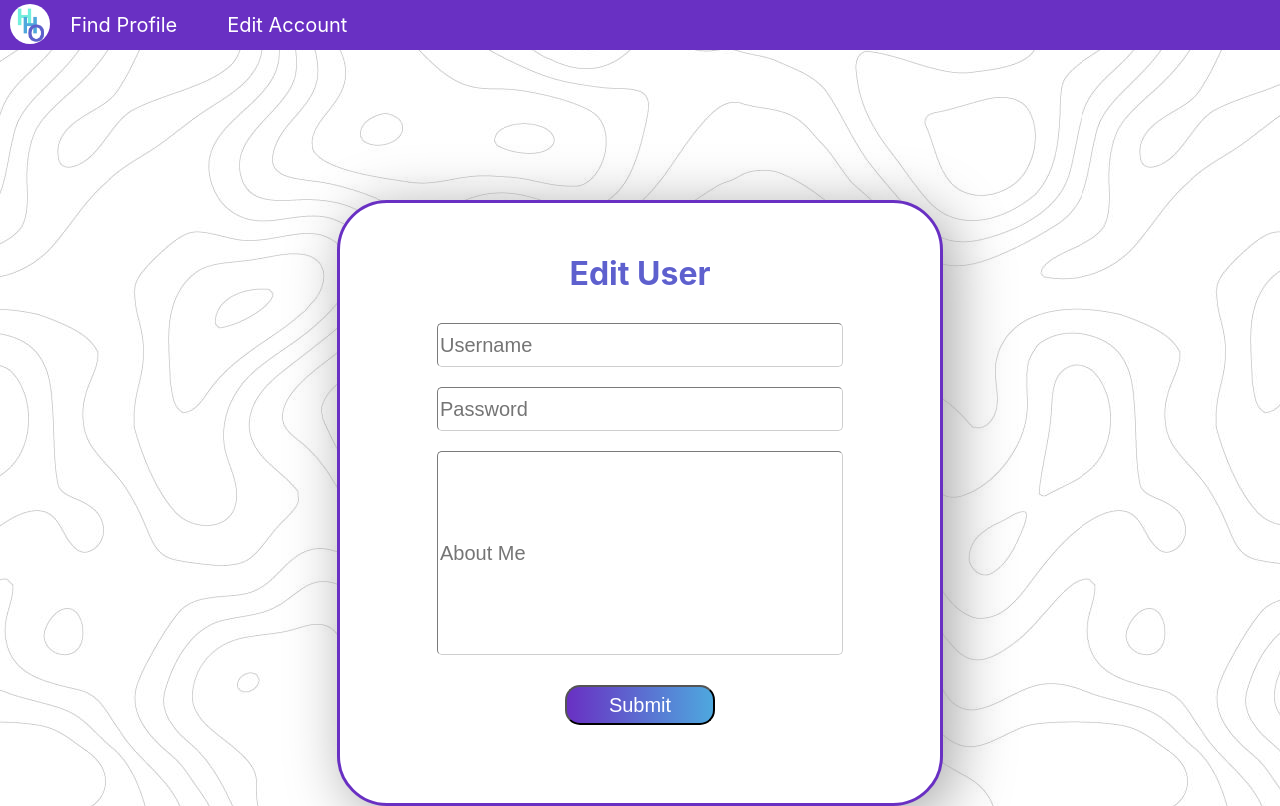
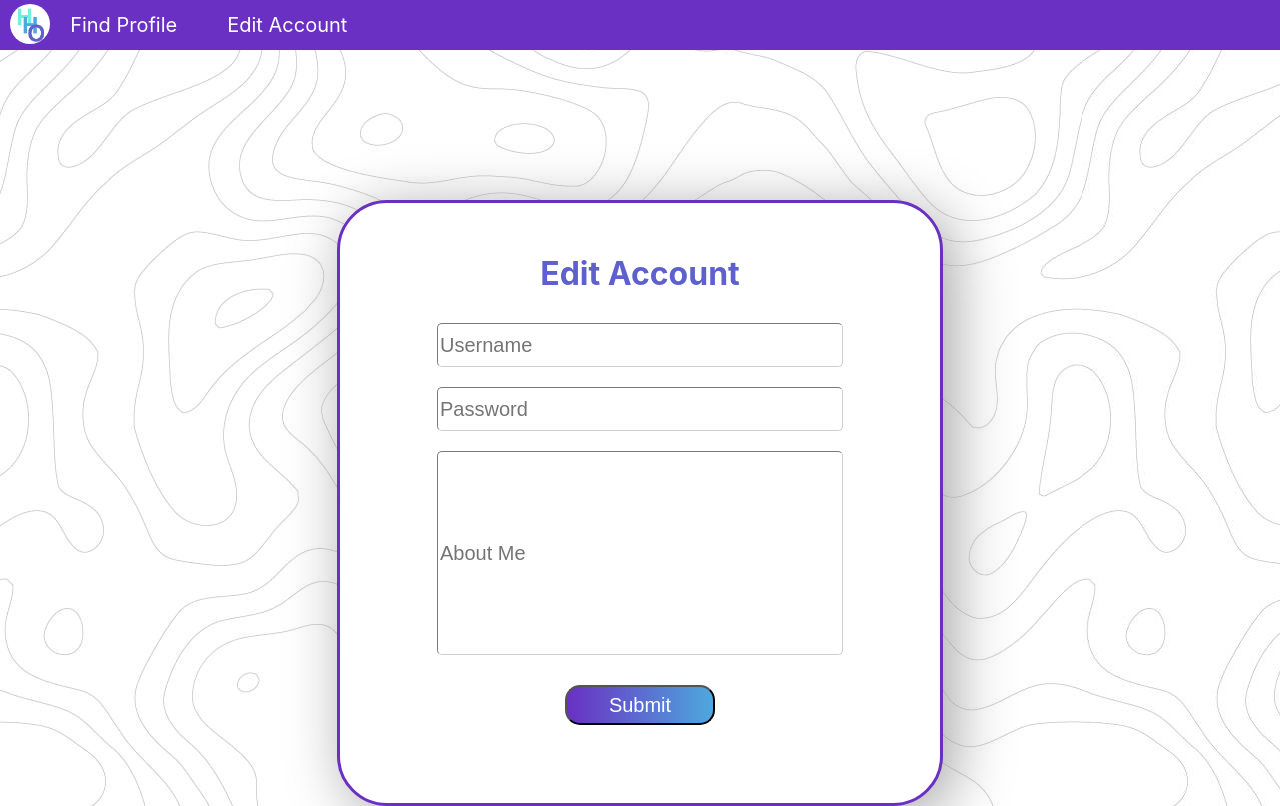
Before and after one commit to Svovan/HospitalHangouts, a React (Create React App) app in the folder hospital-hangout/: page /edit-account in a window 1280 px wide. Built offline with nearby package versions, Linux system fonts and the light colour scheme.

Commit message:
updated edit account page

```diff
--- a/hospital-hangout/src/pages/EditAccount.js
+++ b/hospital-hangout/src/pages/EditAccount.js
@@ -25,7 +25,7 @@ class EditAccount extends React.Component {
 			<div className="EditAccount">
 				<NavigationBar/>
 				<div class="edit-input-form">
-					<h1 style={{display: 'flex', justifyContent: 'center', paddingTop: '30px', color: '#5E60CE'}}>Edit User</h1>
+					<h1 style={{display: 'flex', justifyContent: 'center', paddingTop: '30px', color: '#5E60CE'}}>Edit Account</h1>
 					<form onSubmit={this.handleSubmit} style={{marginBottom: '30px'}}>
 						<input type="text" value={this.state.editedUser.username} placeholder="Username" class="input-field" onChange={this.handleUsernameChange}/>
 						<input type="password" value={this.state.editedUser.password} placeholder="Password" class="input-field" style={{marginTop: '20px'}} onChange={this.handlePasswordChange}/>
```
